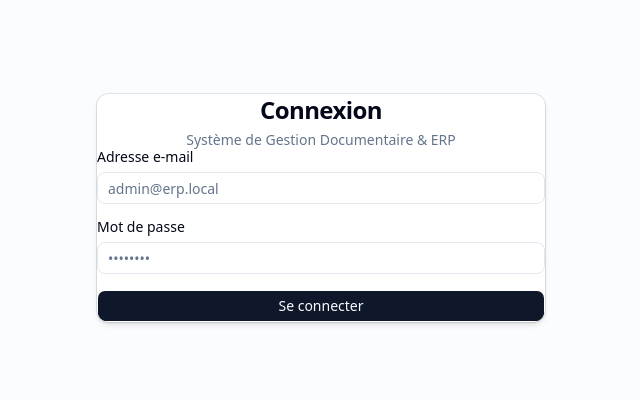
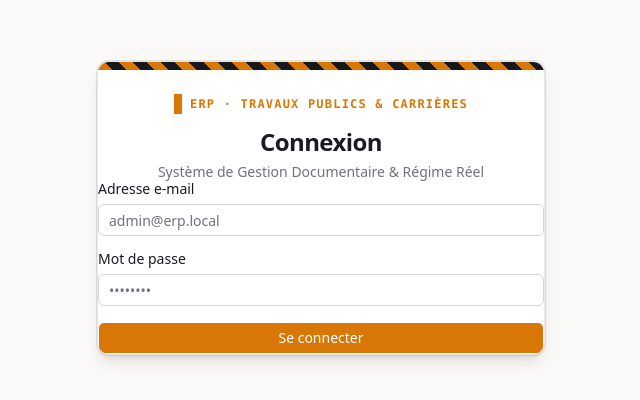
Before and after one commit to Lmouhh5/MEKH-DOCS, a Next.js app: page /login in a window 1280 px wide. Shown: the part 192-592 px from the top of the page, without its empty margins (319-959 px from the left). Built offline with nearby package versions, Linux system fonts and the light colour scheme.

Commit message:
style: apply industrial heavy equipment theme colors and safety styling

```diff
--- a/src/app/(auth)/login/page.tsx
+++ b/src/app/(auth)/login/page.tsx
@@ -25,7 +25,6 @@ export default function LoginPage() {
     e.preventDefault()
     setError(null)
     setLoading(true)
-
     try {
       const res = await signIn('credentials', {
         email,
@@ -48,14 +47,25 @@ export default function LoginPage() {
   }
 
   return (
-    <div className="flex min-h-screen items-center justify-center p-4 bg-muted/30">
-      <Card className="w-full max-w-md shadow-md">
-        <CardHeader className="text-center">
-          <CardTitle className="text-2xl font-bold tracking-tight">
+    <div className="flex min-h-screen items-center justify-center p-4 bg-background">
+      <Card className="w-full max-w-md shadow-lg border border-border overflow-hidden">
+        {/* Industrial hazard stripe bar across top of login card */}
+        <div
+          className="h-2 w-full bg-[repeating-linear-gradient(45deg,#d97706,#d97706_10px,#18181b_10px,#18181b_20px)]"
+          aria-hidden="true"
+        />
+        <CardHeader className="text-center pt-6">
+          <div className="flex items-center justify-center gap-2 mb-2">
+            <div className="w-2 h-5 bg-primary rounded-xs" />
+            <span className="font-mono text-xs font-bold tracking-widest text-primary uppercase">
+              ERP · TRAVAUX PUBLICS &amp; CARRIÈRES
+            </span>
+          </div>
+          <CardTitle className="text-2xl font-bold tracking-tight text-foreground">
             Connexion
           </CardTitle>
           <CardDescription>
-            Système de Gestion Documentaire & ERP
+            Système de Gestion Documentaire &amp; Régime Réel
           </CardDescription>
         </CardHeader>
         <CardContent>
--- a/src/app/globals.css
+++ b/src/app/globals.css
@@ -4,48 +4,66 @@
 
 @layer base {
   :root {
-    --background: 0 0% 100%;
-    --foreground: 222.2 84% 4.9%;
+    /* Architectural warm off-white canvas (#F9F8F6) */
+    --background: 40 18% 97.5%;
+    /* Deep soot iron charcoal text (#1A1B22) */
+    --foreground: 233 14% 12%;
+
+    /* Crisp pure white elevation for cards & modules */
     --card: 0 0% 100%;
-    --card-foreground: 222.2 84% 4.9%;
+    --card-foreground: 233 14% 12%;
+
     --popover: 0 0% 100%;
-    --popover-foreground: 222.2 84% 4.9%;
-    --primary: 222.2 47.4% 11.2%;
-    --primary-foreground: 210 40% 98%;
-    --secondary: 210 40% 96.1%;
-    --secondary-foreground: 222.2 47.4% 11.2%;
-    --muted: 210 40% 96.1%;
-    --muted-foreground: 215.4 16.3% 46.9%;
-    --accent: 210 40% 96.1%;
-    --accent-foreground: 222.2 47.4% 11.2%;
-    --destructive: 0 84.2% 60.2%;
-    --destructive-foreground: 210 40% 98%;
-    --border: 214.3 31.8% 91.4%;
-    --input: 214.3 31.8% 91.4%;
-    --ring: 222.2 84% 4.9%;
-    --radius: 0.5rem;
+    --popover-foreground: 233 14% 12%;
+
+    /* Industrial Safety Amber / Quarry Orange (#D97706 / #B15F00) */
+    --primary: 32.1 94.6% 43.7%;
+    --primary-foreground: 0 0% 100%;
+
+    /* Technical stone / container low (#F4F2FD / #F4F4F5) */
+    --secondary: 240 5% 94%;
+    --secondary-foreground: 233 14% 12%;
+
+    --muted: 240 5% 94%;
+    --muted-foreground: 240 4% 46%;
+
+    /* High-vis warning amber tint (#FEF3C7) */
+    --accent: 48 96% 89%;
+    --accent-foreground: 28 73% 26%;
+
+    /* Critical Statutory Red (#DC2626) */
+    --destructive: 0 72% 51%;
+    --destructive-foreground: 0 0% 100%;
+
+    /* Precision razor-thin perimeter boundaries (#E5E7EB) */
+    --border: 220 13% 91%;
+    --input: 240 5% 84%;
+    --ring: 32.1 94.6% 43.7%;
+
+    /* Sharp architectural corners (4px - 6px) */
+    --radius: 0.375rem;
   }
 
   .dark {
-    --background: 222.2 84% 4.9%;
-    --foreground: 210 40% 98%;
-    --card: 222.2 84% 4.9%;
-    --card-foreground: 210 40% 98%;
-    --popover: 222.2 84% 4.9%;
-    --popover-foreground: 210 40% 98%;
-    --primary: 210 40% 98%;
-    --primary-foreground: 222.2 47.4% 11.2%;
-    --secondary: 217.2 32.6% 17.5%;
-    --secondary-foreground: 210 40% 98%;
-    --muted: 217.2 32.6% 17.5%;
-    --muted-foreground: 215 20.2% 65.1%;
-    --accent: 217.2 32.6% 17.5%;
-    --accent-foreground: 210 40% 98%;
-    --destructive: 0 62.8% 30.6%;
-    --destructive-foreground: 210 40% 98%;
-    --border: 217.2 32.6% 17.5%;
-    --input: 217.2 32.6% 17.5%;
-    --ring: 212.8 100% 47%;
+    --background: 240 10% 8%;
+    --foreground: 0 0% 98%;
+    --card: 240 5.9% 10%;
+    --card-foreground: 0 0% 98%;
+    --popover: 240 5.9% 10%;
+    --popover-foreground: 0 0% 98%;
+    --primary: 32.1 94.6% 43.7%;
+    --primary-foreground: 0 0% 100%;
+    --secondary: 240 3.7% 15.9%;
+    --secondary-foreground: 0 0% 98%;
+    --muted: 240 3.7% 15.9%;
+    --muted-foreground: 240 5% 64.9%;
+    --accent: 32.1 94.6% 43.7%;
+    --accent-foreground: 0 0% 100%;
+    --destructive: 0 72% 51%;
+    --destructive-foreground: 0 0% 100%;
+    --border: 240 3.7% 15.9%;
+    --input: 240 3.7% 15.9%;
+    --ring: 32.1 94.6% 43.7%;
   }
 }
 
--- a/src/components/dashboard/calendar-alerts-section.tsx
+++ b/src/components/dashboard/calendar-alerts-section.tsx
@@ -87,10 +87,10 @@ export function CalendarAlertsSection({ alerts, className }: CalendarAlertsSecti
                   key={`${alert.type}-${idx}`}
                   data-testid={`calendar-alert-${alert.type}`}
                   className={cn(
-                    'p-4 rounded-lg border transition-all flex flex-col justify-between gap-3 shadow-xs',
+                    'p-4 rounded border transition-all flex flex-col justify-between gap-3 shadow-xs',
                     isRed
-                      ? 'border-red-500/30 bg-red-500/5 dark:bg-red-950/20'
-                      : 'border-amber-500/30 bg-amber-500/5 dark:bg-amber-950/20'
+                      ? 'border-l-4 border-l-red-600 border-red-500/30 bg-red-500/5 dark:bg-red-950/20'
+                      : 'border-l-4 border-l-amber-600 border-amber-500/30 bg-amber-500/5 dark:bg-amber-950/20'
                   )}
                 >
                   <div className="flex items-start justify-between gap-2">
--- a/src/components/dashboard/document-alerts-section.tsx
+++ b/src/components/dashboard/document-alerts-section.tsx
@@ -95,7 +95,12 @@ export function DocumentAlertsSection({
                       setSelectedDocumentId(item.documentId)
                     }
                   }}
-                  className="p-3.5 hover:bg-muted/40 transition-colors cursor-pointer flex flex-col sm:flex-row sm:items-center justify-between gap-3 select-none"
+                  className={cn(
+                    'p-3.5 hover:bg-muted/40 transition-colors cursor-pointer flex flex-col sm:flex-row sm:items-center justify-between gap-3 select-none',
+                    isOverdue || isRed
+                      ? 'border-l-4 border-l-red-600 bg-red-500/5'
+                      : 'border-l-4 border-l-amber-600 bg-amber-500/5'
+                  )}
                 >
                   <div className="flex flex-col gap-1 min-w-0">
                     <div className="flex flex-wrap items-center gap-2">
--- a/src/components/layout/sidebar.tsx
+++ b/src/components/layout/sidebar.tsx
@@ -12,7 +12,6 @@ import {
   UserCheck,
   Landmark,
   FileText,
-  Building2,
 } from 'lucide-react'
 import { cn } from '@/lib/utils'
 
@@ -74,17 +73,31 @@ export function isRouteActive(currentPath: string, targetHref: string): boolean
 
 export function SidebarBrand() {
   return (
-    <div className="flex h-16 items-center gap-3 px-6 border-b border-border bg-card">
-      <div className="flex size-9 shrink-0 items-center justify-center rounded-lg bg-primary text-primary-foreground shadow-sm">
-        <Building2 className="size-5" />
+    <div className="flex flex-col border-b border-zinc-800 bg-[#18181B]">
+      {/* Industrial hazard diagonal safety stripe motif */}
+      <div
+        className="h-2 w-full bg-[repeating-linear-gradient(45deg,#d97706,#d97706_10px,#18181b_10px,#18181b_20px)]"
+        aria-hidden="true"
+      />
+      <div className="flex items-center gap-3 px-5 py-4">
+        <div className="w-2 h-7 bg-amber-600 rounded-sm shrink-0" />
+        <div className="flex flex-col min-w-0">
+          <div className="flex items-center gap-2">
+            <span className="font-bold text-sm tracking-tight text-white uppercase truncate">
+              ERP Documentaire
+            </span>
+            <span className="text-[10px] font-semibold text-amber-500 uppercase tracking-widest px-1 py-0.5 rounded bg-amber-500/10">
+              DZ
+            </span>
+          </div>
+          <span className="text-[11px] text-zinc-400 truncate leading-none mt-1">
+            Travaux Publics & Concassage
+          </span>
+        </div>
       </div>
-      <div className="flex flex-col min-w-0">
-        <span className="font-bold text-sm tracking-tight text-foreground truncate">
-          ERP Documentaire
-        </span>
-        <span className="text-[11px] text-muted-foreground truncate leading-none mt-1">
-          Travaux Publics & Concassage
-        </span>
+      <div className="mx-4 mb-3 py-1.5 px-2.5 bg-zinc-800/60 rounded flex items-center justify-between text-[11px] font-mono">
+        <span className="text-zinc-400 uppercase">Régime Réel</span>
+        <span className="text-amber-500 font-bold">DZ·DZD</span>
       </div>
     </div>
   )
@@ -94,10 +107,11 @@ export function SidebarNav({ onNavigate }: { onNavigate?: () => void }) {
   const pathname = usePathname()
 
   return (
-    <nav className="flex-1 space-y-1.5 px-3 py-4 overflow-y-auto" aria-label="Menu principal">
-      {NAV_ITEMS.map((item) => {
+    <nav className="flex-1 space-y-1 px-3 py-3 overflow-y-auto" aria-label="Menu principal">
+      {NAV_ITEMS.map((item, index) => {
         const Icon = item.icon
         const active = isRouteActive(pathname, item.href)
+        const indexFormatted = String(index).padStart(2, '0')
 
         return (
           <Link
@@ -106,16 +120,24 @@ export function SidebarNav({ onNavigate }: { onNavigate?: () => void }) {
             onClick={onNavigate}
             aria-current={active ? 'page' : undefined}
             className={cn(
-              'group flex items-center gap-3 px-3 py-2 rounded-lg text-sm font-medium transition-colors',
+              'group flex items-center gap-3 px-3 py-2 rounded text-sm font-medium transition-colors',
               active
-                ? 'bg-primary text-primary-foreground shadow-sm font-semibold'
-                : 'text-muted-foreground hover:bg-muted hover:text-foreground'
+                ? 'bg-amber-600 text-white shadow-sm font-semibold'
+                : 'text-zinc-400 hover:bg-zinc-800/80 hover:text-white'
             )}
           >
+            <span
+              className={cn(
+                'text-[11px] font-mono shrink-0 transition-colors',
+                active ? 'text-amber-200 font-bold' : 'text-zinc-500 group-hover:text-zinc-300'
+              )}
+            >
+              {indexFormatted}
+            </span>
             <Icon
               className={cn(
                 'size-4 shrink-0 transition-colors',
-                active ? 'text-primary-foreground' : 'text-muted-foreground group-hover:text-foreground'
+                active ? 'text-white' : 'text-zinc-400 group-hover:text-zinc-200'
               )}
             />
             <span className="truncate">{item.label}</span>
@@ -131,16 +153,17 @@ export function Sidebar({ className }: { className?: string }) {
     <aside
       aria-label="Navigation latérale"
       className={cn(
-        'hidden md:flex md:w-64 md:flex-col md:fixed md:inset-y-0 z-30 bg-card border-r border-border',
+        'hidden md:flex md:w-64 md:flex-col md:fixed md:inset-y-0 z-30 bg-[#18181B] border-r border-zinc-800 text-zinc-100',
         className
       )}
     >
       <SidebarBrand />
       <SidebarNav />
-      <div className="p-4 border-t border-border mt-auto">
-        <p className="text-[11px] text-muted-foreground text-center">
-          Système Documentaire v2.0
-        </p>
+      <div className="p-3 border-t border-zinc-800 mt-auto bg-zinc-900/40">
+        <div className="flex items-center justify-between text-[11px] text-zinc-400 px-2 py-1">
+          <span className="truncate">Système Documentaire v2.0</span>
+          <span className="size-2 rounded-full bg-emerald-500 shrink-0" title="En ligne" />
+        </div>
       </div>
     </aside>
   )
```
Also changed, not shown: src/components/layout/top-bar.tsx (+8 -1 lines), 1 other file (tests, documents, lock files or other folders).
